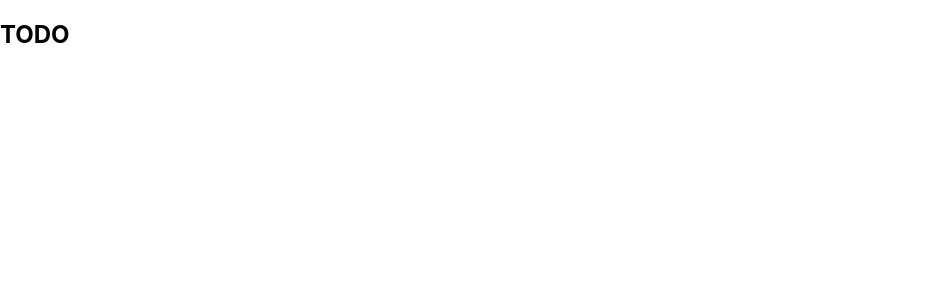
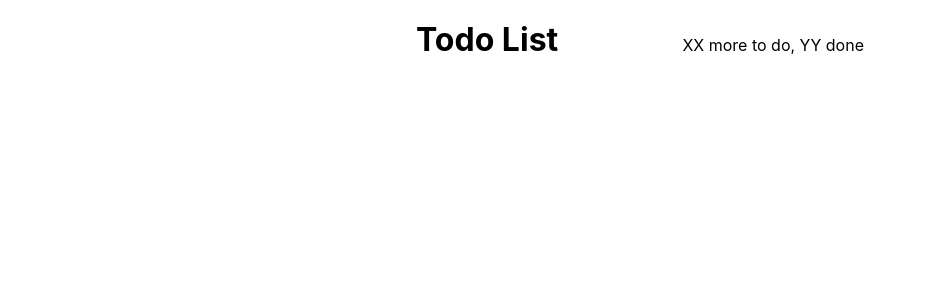
Before and after one commit to kalachyonok/TODO-LIST, a React (Create React App) app: page / in a window 1280 px wide. Shown: the top 300 px of the page, without its empty margins (0-927 px from the left). Built offline with nearby package versions, Linux system fonts and the light colour scheme.

Commit message:
add header

```diff
--- a/src/App.js
+++ b/src/App.js
@@ -1,5 +1,7 @@
+import { Header } from "./components/Header";
+
 function App() {
-  return <h2>TODO</h2>;
+  return <Header />;
 }
 
 export default App;
--- /dev/null
+++ b/src/components/Button.js
@@ -0,0 +1,3 @@
+export const Button = () => {
+  return <button></button>;
+};
--- /dev/null
+++ b/src/components/Header.js
@@ -0,0 +1,11 @@
+import React from "react";
+import style from "./Header.module.css";
+
+export const Header = () => {
+  return (
+    <div className={style.header}>
+      <h1 className={style["header-name"]}>Todo List</h1>
+      <div>XX more to do, YY done</div>
+    </div>
+  );
+};
--- /dev/null
+++ b/src/components/Header.module.css
@@ -0,0 +1,12 @@
+.header {
+  margin: 0 auto;
+  padding-top: 20px;
+  display: flex;
+  justify-content: space-between;
+  align-items: baseline;
+  width: 35%;
+}
+
+.header-name {
+  margin-bottom: 0;
+}
--- a/src/index.css
+++ b/src/index.css
@@ -1,13 +1,18 @@
+* {
+  margin: 0;
+  padding: 0;
+  outline: 0;
+}
+
 body {
-  margin: 0;
-  font-family: -apple-system, BlinkMacSystemFont, 'Segoe UI', 'Roboto', 'Oxygen',
-    'Ubuntu', 'Cantarell', 'Fira Sans', 'Droid Sans', 'Helvetica Neue',
+  font-family: -apple-system, BlinkMacSystemFont, "Segoe UI", "Roboto", "Oxygen",
+    "Ubuntu", "Cantarell", "Fira Sans", "Droid Sans", "Helvetica Neue",
     sans-serif;
   -webkit-font-smoothing: antialiased;
   -moz-osx-font-smoothing: grayscale;
 }
 
 code {
-  font-family: source-code-pro, Menlo, Monaco, Consolas, 'Courier New',
+  font-family: source-code-pro, Menlo, Monaco, Consolas, "Courier New",
     monospace;
 }
```
Also changed, not shown: src/components/Form.js (added).
